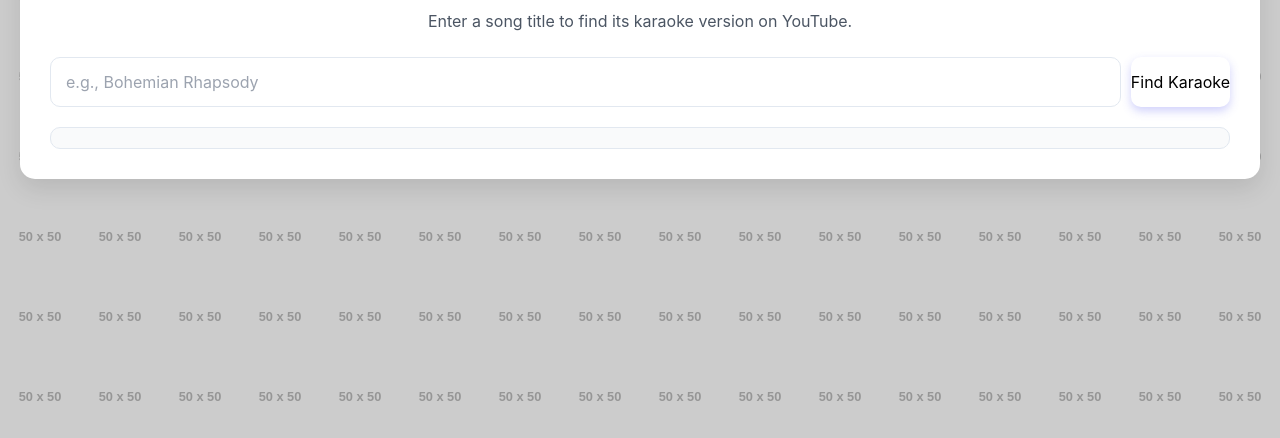
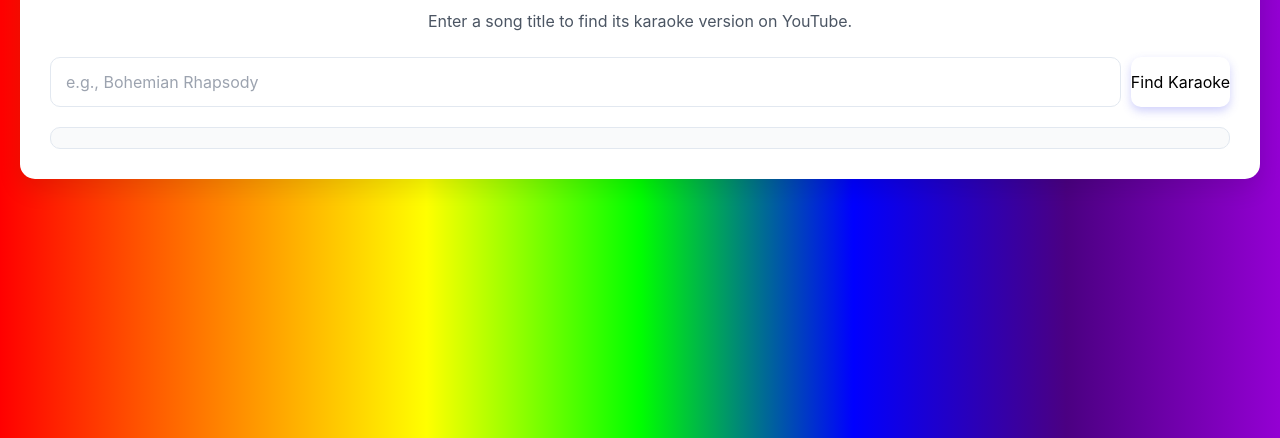
Before and after one commit to Gvyber/Karaoke1, a plain HTML site: page index.html in a window 1280 px wide. Shown: the part 362-800 px from the top of the page. Drawn offline with nearby package versions, Linux system fonts and the light colour scheme; placeholder pictures from the web are drawn by us.

Commit message:
Update index.html

```diff
--- a/index.html
+++ b/index.html
@@ -9,19 +9,17 @@
         body {
             font-family: 'Inter', sans-serif;
             background-color: #f0f2f5; /* Fallback color */
-            /* Colorful background with musical items */
-            background-image:
-                url('https://placehold.co/50x50/ADD8E6/000000?text=🎤'), /* Microphone */
-                url('https://placehold.co/50x50/90EE90/000000?text=🎹'), /* Piano */
-                url('https://placehold.co/50x50/FFB6C1/000000?text=🎸'), /* Guitar */
-                url('https://placehold.co/50x50/FFD700/000000?text=🥁'); /* Drums */
-            background-repeat: repeat;
-            background-size: 80px 80px; /* Adjust size of icons */
-            background-position:
-                0px 0px,
-                40px 40px,
-                80px 0px,
-                120px 40px; /* Staggered positions for a pattern */
+            /* Rainbow vertical stripes background */
+            background: linear-gradient(to right,
+                #FF0000, /* Red */
+                #FF7F00, /* Orange */
+                #FFFF00, /* Yellow */
+                #00FF00, /* Green */
+                #0000FF, /* Blue */
+                #4B0082, /* Indigo */
+                #9400D3  /* Violet */
+            );
+            background-size: 100% 100%; /* Ensure gradient covers the whole background */
             display: flex;
             justify-content: center;
             align-items: center;
@@ -38,7 +36,7 @@
             max-width: 800px;
             text-align: center;
             position: relative; /* Needed for z-index */
-            z-index: 10; /* Ensure content is above background images */
+            z-index: 10; /* Ensure content is above background */
         }
         .input-group {
             display: flex;
```
